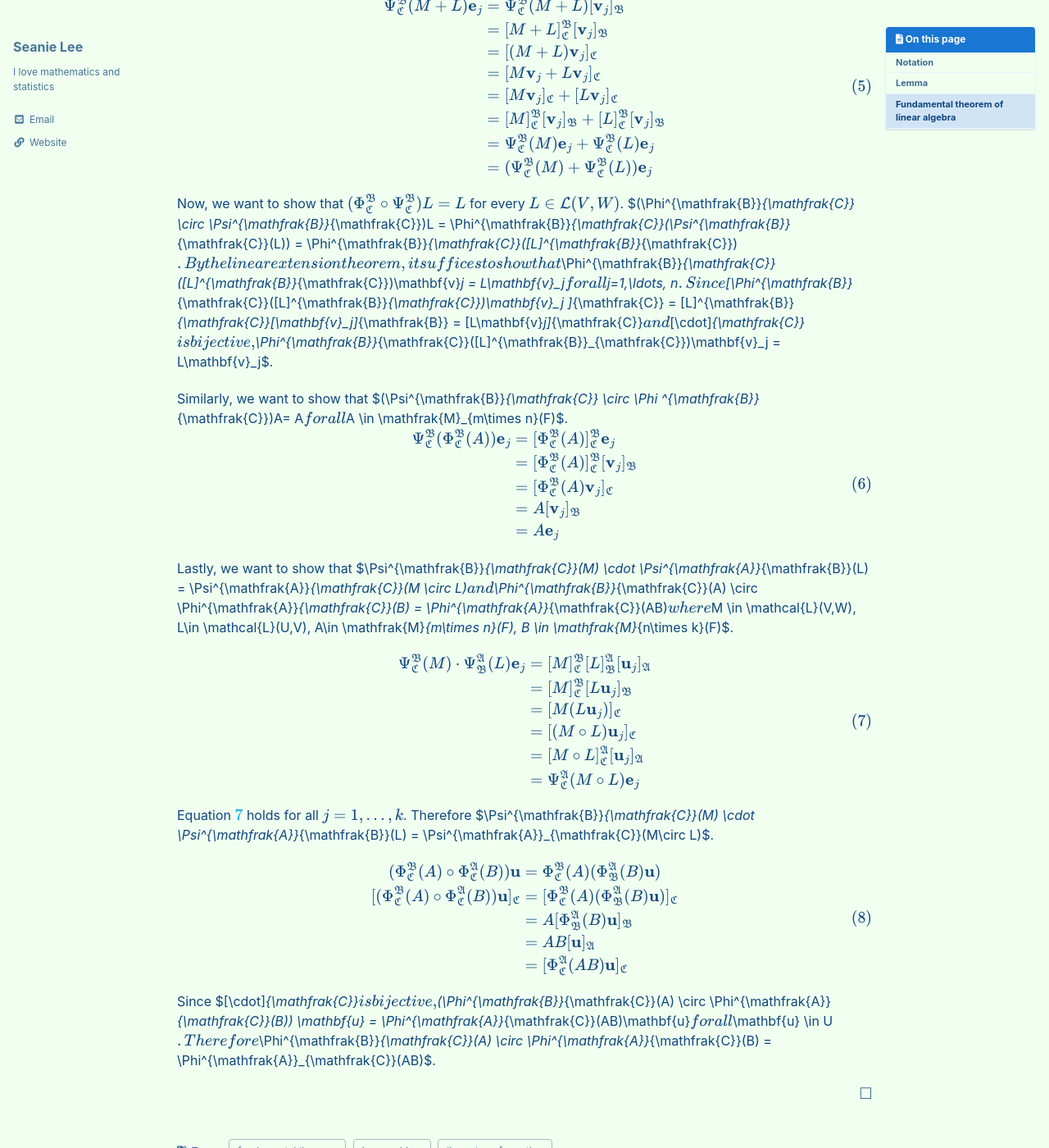
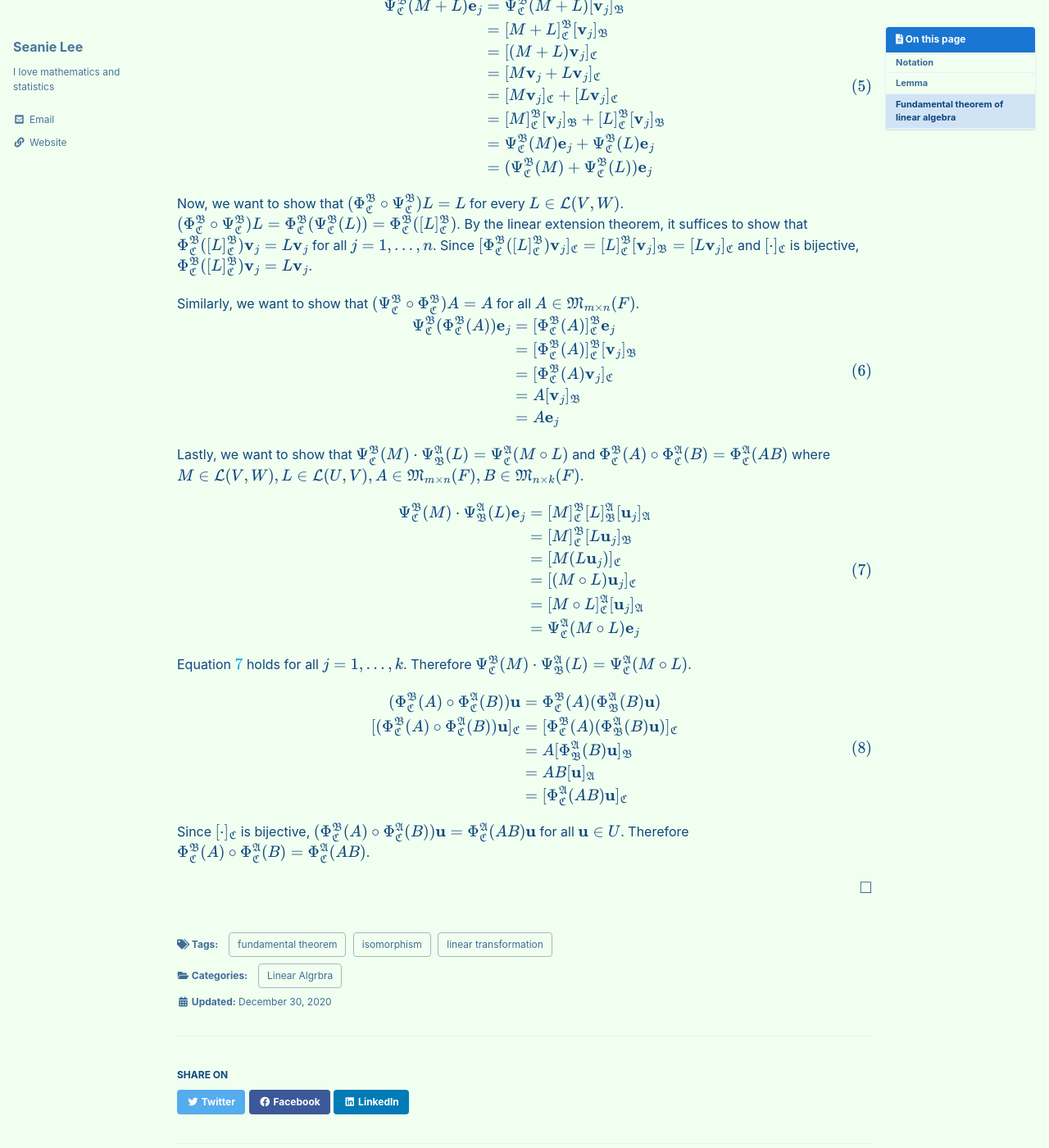
Before and after one commit to seanie12/blog, a Jekyll site: the page built from _posts/2020-12-30-fudamental-theorem-of-linear-algebra.md, in a window 1280 px wide and 1400 px high, scrolled down 1737 px. Shown: the whole window at 82% size. Built offline with Jekyll 4.4.1, drawn with Linux system fonts in a browser that asks for light colours; cached includes are drawn as plain includes; formulas are drawn with MathJax 3.

```diff
--- a/_posts/2020-12-30-fudamental-theorem-of-linear-algebra.md
+++ b/_posts/2020-12-30-fudamental-theorem-of-linear-algebra.md
@@ -96,11 +96,11 @@ $$
 
 
 Now, we want to show that $$(\Phi^{\mathfrak{B}}_{\mathfrak{C}} \circ \Psi^{\mathfrak{B}}_{\mathfrak{C}})L = L$$ for every $$L \in \mathcal{L}(V,W)$$.
-$(\Phi^{\mathfrak{B}}_{\mathfrak{C}} \circ \Psi^{\mathfrak{B}}_{\mathfrak{C}})L = \Phi^{\mathfrak{B}}_{\mathfrak{C}}(\Psi^{\mathfrak{B}}_{\mathfrak{C}}(L)) = \Phi^{\mathfrak{B}}_{\mathfrak{C}}([L]^{\mathfrak{B}}_{\mathfrak{C}})$.
-By the linear extension theorem, it suffices to show that $\Phi^{\mathfrak{B}}_{\mathfrak{C}}([L]^{\mathfrak{B}}_{\mathfrak{C}})\mathbf{v}_j = L\mathbf{v}_j$ for all $j=1,\ldots, n$.  Since $[\Phi^{\mathfrak{B}}_{\mathfrak{C}}([L]^{\mathfrak{B}}_{\mathfrak{C}})\mathbf{v}_j ]_{\mathfrak{C}} = [L]^{\mathfrak{B}}_{\mathfrak{C}}[\mathbf{v}_j]_{\mathfrak{B}} = [L\mathbf{v}_j]_{\mathfrak{C}}$ and $[\cdot]_{\mathfrak{C}}$ is bijective, $\Phi^{\mathfrak{B}}_{\mathfrak{C}}([L]^{\mathfrak{B}}_{\mathfrak{C}})\mathbf{v}_j = L\mathbf{v}_j$.
+$$(\Phi^{\mathfrak{B}}_{\mathfrak{C}} \circ \Psi^{\mathfrak{B}}_{\mathfrak{C}})L = \Phi^{\mathfrak{B}}_{\mathfrak{C}}(\Psi^{\mathfrak{B}}_{\mathfrak{C}}(L)) = \Phi^{\mathfrak{B}}_{\mathfrak{C}}([L]^{\mathfrak{B}}_{\mathfrak{C}})$$.
+By the linear extension theorem, it suffices to show that $$\Phi^{\mathfrak{B}}_{\mathfrak{C}}([L]^{\mathfrak{B}}_{\mathfrak{C}})\mathbf{v}_j = L\mathbf{v}_j$$ for all $$j=1,\ldots, n$$.  Since $$[\Phi^{\mathfrak{B}}_{\mathfrak{C}}([L]^{\mathfrak{B}}_{\mathfrak{C}})\mathbf{v}_j ]_{\mathfrak{C}} = [L]^{\mathfrak{B}}_{\mathfrak{C}}[\mathbf{v}_j]_{\mathfrak{B}} = [L\mathbf{v}_j]_{\mathfrak{C}}$$ and $$[\cdot]_{\mathfrak{C}}$$ is bijective, $$\Phi^{\mathfrak{B}}_{\mathfrak{C}}([L]^{\mathfrak{B}}_{\mathfrak{C}})\mathbf{v}_j = L\mathbf{v}_j$$.
 
 
-Similarly, we want to show that $(\Psi^{\mathfrak{B}}_{\mathfrak{C}} \circ \Phi ^{\mathfrak{B}}_{\mathfrak{C}})A= A$ for all $A \in \mathfrak{M}_{m\times n}(F)$.
+Similarly, we want to show that $$(\Psi^{\mathfrak{B}}_{\mathfrak{C}} \circ \Phi ^{\mathfrak{B}}_{\mathfrak{C}})A= A$$ for all $$A \in \mathfrak{M}_{m\times n}(F)$$.
 $$
 \begin{align}
     \begin{split}
@@ -113,7 +113,7 @@ $$
 \end{align}
 $$
 
-Lastly, we want to show that $\Psi^{\mathfrak{B}}_{\mathfrak{C}}(M) \cdot \Psi^{\mathfrak{A}}_{\mathfrak{B}}(L) = \Psi^{\mathfrak{A}}_{\mathfrak{C}}(M \circ L)$ and $\Phi^{\mathfrak{B}}_{\mathfrak{C}}(A) \circ \Phi^{\mathfrak{A}}_{\mathfrak{C}}(B) = \Phi^{\mathfrak{A}}_{\mathfrak{C}}(AB)$ where $M \in \mathcal{L}(V,W), L\in \mathcal{L}(U,V), A\in \mathfrak{M}_{m\times n}(F), B \in \mathfrak{M}_{n\times k}(F)$.
+Lastly, we want to show that $$\Psi^{\mathfrak{B}}_{\mathfrak{C}}(M) \cdot \Psi^{\mathfrak{A}}_{\mathfrak{B}}(L) = \Psi^{\mathfrak{A}}_{\mathfrak{C}}(M \circ L)$$ and $$\Phi^{\mathfrak{B}}_{\mathfrak{C}}(A) \circ \Phi^{\mathfrak{A}}_{\mathfrak{C}}(B) = \Phi^{\mathfrak{A}}_{\mathfrak{C}}(AB)$$ where $$M \in \mathcal{L}(V,W), L\in \mathcal{L}(U,V), A\in \mathfrak{M}_{m\times n}(F), B \in \mathfrak{M}_{n\times k}(F)$$.
 
 $$
 \begin{align}
@@ -130,7 +130,7 @@ $$
 $$
 
 
-Equation \ref{eq:1} holds for all $j=1, \ldots, k$. Therefore $\Psi^{\mathfrak{B}}_{\mathfrak{C}}(M) \cdot \Psi^{\mathfrak{A}}_{\mathfrak{B}}(L) = \Psi^{\mathfrak{A}}_{\mathfrak{C}}(M\circ L)$.
+Equation \ref{eq:1} holds for all $$j=1, \ldots, k$$. Therefore $$\Psi^{\mathfrak{B}}_{\mathfrak{C}}(M) \cdot \Psi^{\mathfrak{A}}_{\mathfrak{B}}(L) = \Psi^{\mathfrak{A}}_{\mathfrak{C}}(M\circ L)$$.
 
 $$\begin{align}
     \begin{split}
@@ -143,6 +143,6 @@ $$\begin{align}
 \end{align}
 $$
 
-Since $[\cdot]_{\mathfrak{C}}$ is bijective,  $(\Phi^{\mathfrak{B}}_{\mathfrak{C}}(A) \circ \Phi^{\mathfrak{A}}_{\mathfrak{C}}(B)) \mathbf{u} = \Phi^{\mathfrak{A}}_{\mathfrak{C}}(AB)\mathbf{u}$ for all $\mathbf{u} \in U$. Therefore $\Phi^{\mathfrak{B}}_{\mathfrak{C}}(A) \circ \Phi^{\mathfrak{A}}_{\mathfrak{C}}(B) = \Phi^{\mathfrak{A}}_{\mathfrak{C}}(AB)$.
+Since $$[\cdot]_{\mathfrak{C}}$$ is bijective,  $$(\Phi^{\mathfrak{B}}_{\mathfrak{C}}(A) \circ \Phi^{\mathfrak{A}}_{\mathfrak{C}}(B)) \mathbf{u} = \Phi^{\mathfrak{A}}_{\mathfrak{C}}(AB)\mathbf{u}$$ for all $$\mathbf{u} \in U$$. Therefore $$\Phi^{\mathfrak{B}}_{\mathfrak{C}}(A) \circ \Phi^{\mathfrak{A}}_{\mathfrak{C}}(B) = \Phi^{\mathfrak{A}}_{\mathfrak{C}}(AB)$$.
 
 $$\tag*{$\square$}$$
```
